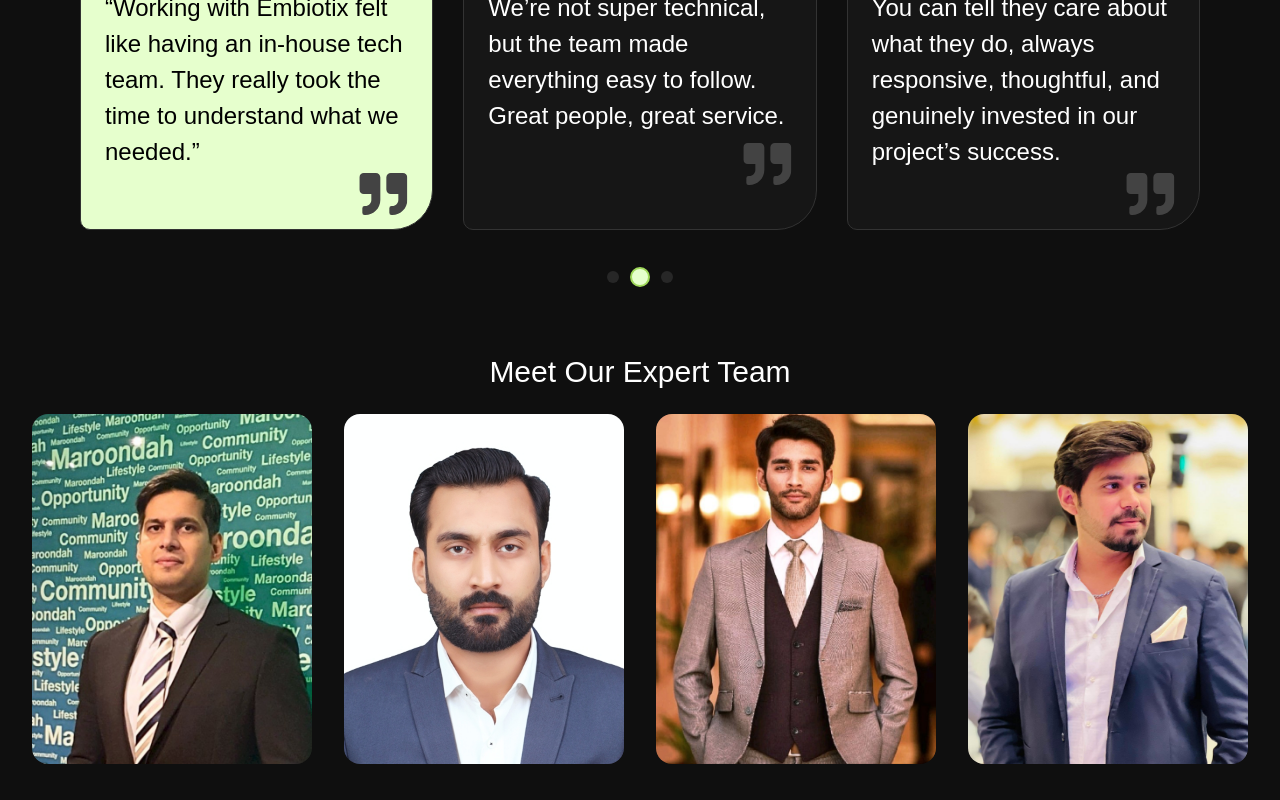
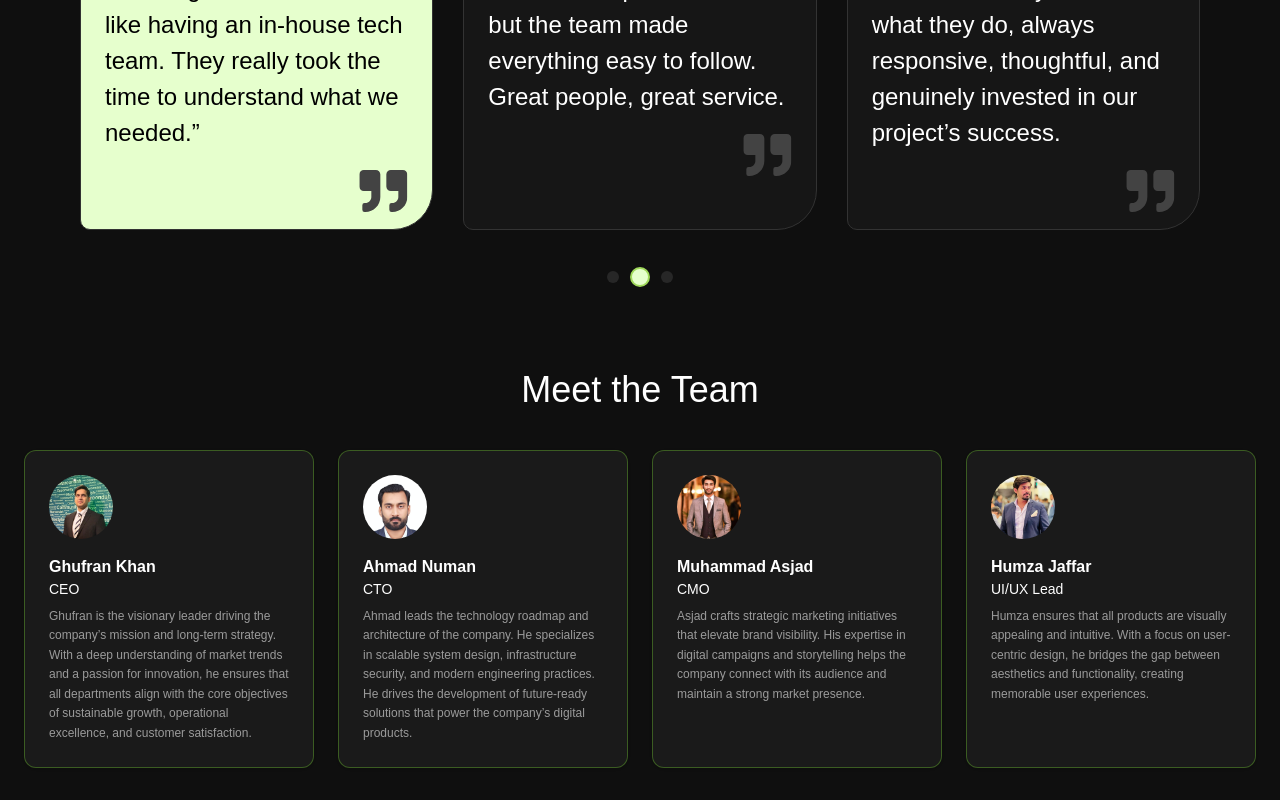
Before and after one commit to waleedgujjar/EMBIOTIX-main, a Next.js app in the folder EMBIOTIX-landing-page-main/: page / in a window 1280 px wide. Shown: the part 3100-3900 px from the top of the page. Built offline with nearby package versions, Linux system fonts and the light colour scheme.

Commit message:
Changes in Teams and client reviews

```diff
--- a/EMBIOTIX-landing-page-main/package.json
+++ b/EMBIOTIX-landing-page-main/package.json
@@ -15,7 +15,7 @@
     "react": "^18.3.1",
     "react-dom": "^18.3.1",
     "react-icons": "^5.5.0",
-    "swiper": "^11.2.5",
+    "swiper": "^11.2.6",
     "typewriter-effect": "^2.21.0"
   },
   "devDependencies": {
--- a/EMBIOTIX-landing-page-main/src/components/clientReviews/page.tsx
+++ b/EMBIOTIX-landing-page-main/src/components/clientReviews/page.tsx
@@ -31,13 +31,13 @@ export default function ClientReviews() {
     {
       name: "Angel Mango",
       description:
-        "You can tell they care about what they do, always responsive, thoughtful, and genuinely invested in our project’s success.",
+        "You can tell they care about what they do, always responsive, thoughtful, and genuinely invested in our project’s success.",
       img: "/images/customer2.png",
     },
   ];
 
   return (
-    <div className="bg-[#0f0f0f] md:px-[80px] md:pt-[60px] px-[40px] py-[30px]">
+    <div className="bg-[#0f0f0f] md:px-[80px] md:pt-[60px] px-[20px] py-[30px]">
       <div className="flex flex-col justify-center items-center">
         <button className="w-[111px] h-[28px] flex justify-center items-center text-[#89f436] bg-[#171F05] border border-[#364C09] rounded-full text-[14px]">
           Testimonials
@@ -57,9 +57,22 @@ export default function ClientReviews() {
           pagination={false}
           modules={[Pagination]}
           spaceBetween={30}
-          slidesPerView={3}
-          centeredSlides={false} // Always show all 3 cards, no centering
           loop={false}
+          centeredSlides={false}
+          breakpoints={{
+            0: {
+              slidesPerView: 1,
+            },
+            640: {
+              slidesPerView: 1.2,
+            },
+            768: {
+              slidesPerView: 2,
+            },
+            1024: {
+              slidesPerView: 3,
+            },
+          }}
           onSlideChange={(swiper) => setActiveIndex(swiper.realIndex)}
           onSwiper={(swiper) => (swiperRef.current = swiper)}
           className="mySwiper"
@@ -67,7 +80,7 @@ export default function ClientReviews() {
           {client_reviews.map((review, index) => (
             <SwiperSlide key={index} className="flex justify-center cursor-pointer">
               <div
-                className={`p-[24px] md:h-[357px] h-[300px] rounded-[10px] border border-[#333] rounded-tl-[40px] rounded-br-[40px] transition-all duration-300 ${
+                className={`p-[24px] w-full max-w-[360px] md:h-[357px] h-auto rounded-[10px] border border-[#333] rounded-tl-[40px] rounded-br-[40px] transition-all duration-300 ${
                   index === activeIndex ? "bg-[#e6ffcd]" : "bg-[#161616]"
                 }`}
                 onClick={() => {
@@ -76,7 +89,7 @@ export default function ClientReviews() {
                 }}
               >
                 <div className="flex gap-[6px]">
-                  <img src={review.img} alt="Customer Image" />
+                  <img src={review.img} alt="Customer Image" className="w-[50px] h-[50px]" />
                   <div className="flex flex-col gap-[6px]">
                     <p
                       className={`md:text-[24px] text-[16px] ${
@@ -92,15 +105,15 @@ export default function ClientReviews() {
                     </div>
                   </div>
                 </div>
-                <div className="flex flex-col justify-between h-3/4">
+                <div className="flex flex-col justify-between mt-4">
                   <p
-                    className={`lg:text-[24px] text-[16px] xl:mt-[32px] mt-[10px] ${
+                    className={`lg:text-[24px] text-[16px] ${
                       index === activeIndex ? "text-[#000]" : "text-[#fff]"
                     }`}
                   >
                     {review.description}
                   </p>
-                  <div className="flex justify-end">
+                  <div className="flex justify-end mt-4">
                     <QuoteRight />
                   </div>
                 </div>
--- a/EMBIOTIX-landing-page-main/src/components/teams/page.tsx
+++ b/EMBIOTIX-landing-page-main/src/components/teams/page.tsx
@@ -1,179 +1,64 @@
 "use client";
-import React from "react";
-import { FaLinkedin, FaGithub } from "react-icons/fa";
-import { Swiper, SwiperSlide } from "swiper/react";
-import { Navigation, Pagination } from "swiper/modules";
+import Image from "next/image";
 import { motion } from "framer-motion";
-import "swiper/css";
-import "swiper/css/navigation";
-import "swiper/css/pagination";
 
-const teamMembers = [
+const team = [
   {
     name: "Ghufran Khan",
     role: "CEO",
-    description: "Leading innovation and setting strategic direction for the company. Passionate about building high-performing teams and driving business growth through technology and vision.",
-    expertise: ["Strategic Planning", "Business Development", "Team Leadership"],
-    experience: "10+ years in Tech Industry",
+    desc: "Ghufran is the visionary leader driving the company’s mission and long-term strategy. With a deep understanding of market trends and a passion for innovation, he ensures that all departments align with the core objectives of sustainable growth, operational excellence, and customer satisfaction.",
     img: "/images/CEO.jpeg",
-    linkedin: "https://www.linkedin.com/in/ghufran-khan",
-    github: "#"
   },
   {
-    name: "Ahmad Nauman",
+    name: "Ahmad Numan",
     role: "CTO",
-    description: "Designing intelligent systems that drive business growth. Expert in scalable architectures and emerging technologies.",
-    expertise: ["System Architecture", "AI/ML", "Cloud Infrastructure"],
-    experience: "8+ years in Software Development",
+    desc: "Ahmad leads the technology roadmap and architecture of the company. He specializes in scalable system design, infrastructure security, and modern engineering practices. He drives the development of future-ready solutions that power the company’s digital products.",
     img: "/images/CTO.jpg",
-    linkedin: "#",
-    github: "#"
   },
   {
     name: "Muhammad Asjad",
     role: "CMO",
-    description: "Leads marketing strategies to grow brand visibility and drive customer engagement. Skilled in digital marketing and creative campaigns.",
-    expertise: ["Digital Marketing", "Brand Strategy", "Content Creation"],
-    experience: "7+ years in Marketing",
+    desc: "Asjad crafts strategic marketing initiatives that elevate brand visibility. His expertise in digital campaigns and storytelling helps the company connect with its audience and maintain a strong market presence.",
     img: "/images/CMO.jpeg",
-    linkedin: "https://www.linkedin.com/in/muhmmad-asjad",
-    github: "#"
   },
   {
     name: "Humza Jaffar",
     role: "UI/UX Lead",
-    description: "Designs intuitive and engaging user experiences that blend aesthetics with functionality. Focused on user-centric design and accessibility.",
-    expertise: ["UI/UX Design", "Prototyping", "User Research"],
-    experience: "6+ years in UI/UX",
+    desc: "Humza ensures that all products are visually appealing and intuitive. With a focus on user-centric design, he bridges the gap between aesthetics and functionality, creating memorable user experiences.",
     img: "/images/humza.jpg",
-    linkedin: "https://www.linkedin.com/in/humza-makhfi-85a5021ab",
-    github: "#"
   },
 ];
 
-export default function TeamSection() {
+export default function TeamGrid() {
   return (
-    <div className="bg-[#0f0f0f] px-2 py-8 md:px-8" id="team">
-      <h2 className="text-white text-2xl md:text-3xl text-center mb-6">
-        Meet Our Expert Team
+    <section className="bg-[#0f0f0f] px-6 py-12" id="team">
+      <h2 className="text-white text-3xl md:text-4xl text-center mb-10">
+        Meet the Team
       </h2>
-      <Swiper
-        modules={[Navigation, Pagination]}
-        spaceBetween={32} // Increased space between cards
-        slidesPerView={4}
-        navigation
-        pagination={{ clickable: true }}
-        breakpoints={{
-          320: { slidesPerView: 1, spaceBetween: 16 },
-          640: { slidesPerView: 2, spaceBetween: 24 },
-          1024: { slidesPerView: 4, spaceBetween: 32 },
-        }}
-        className="team-carousel"
-      >
-      {teamMembers.map((member, idx) => (
-  <SwiperSlide key={idx}>
-    <div className="w-full h-[350px] [perspective:1000px]">
-      <div className="relative w-full h-full transition-transform duration-700 transform-style-preserve-3d hover:rotate-y-180">
-        {/* Front Side */}
-        <div className="absolute w-full h-full backface-hidden">
-          <img
-            src={member.img}
-            alt={member.name}
-            className="w-full h-full object-cover rounded-2xl"
-          />
-        </div>
-        {/* Back Side */}
-        <div className="absolute w-full h-full backface-hidden rotate-y-180 bg-[#161616] text-white p-3 flex flex-col items-center justify-center rounded-2xl border border-[#89f436] shadow-[0_0_10px_rgba(137,244,54,0.2)]">
+      <div className="grid grid-cols-1 sm:grid-cols-2 lg:grid-cols-4 gap-x-6 gap-y-12">
+        {team.map((person, idx) => (
           <motion.div
+            key={idx}
             initial={{ opacity: 0, y: 20 }}
-            whileInView={{ opacity: 1, y: 0 }}
-            transition={{ duration: 0.5 }}
-            className="flex flex-col items-center w-full"
+            animate={{ opacity: 1, y: 0 }}
+            transition={{ delay: idx * 0.1, duration: 0.4 }}
+            className="bg-[#1a1a1a] w-full max-w-[296px] h-auto mx-auto p-6 rounded-xl border border-[#89f436]/30 text-left flex flex-col items-start shadow-sm"
           >
-            <motion.h1
-              initial={{ opacity: 0, y: 10 }}
-              animate={{ opacity: 1, y: 0 }}
-              transition={{ delay: 0.1 }}
-              className="text-white text-[16px] font-bold mb-2 uppercase text-center"
-              style={{ fontFamily: "Melbourne" }}
-            >
-              {member.name}
-            </motion.h1>
-            <motion.p
-              initial={{ opacity: 0, y: 10 }}
-              animate={{ opacity: 1, y: 0 }}
-              transition={{ delay: 0.15 }}
-              className="text-white/80 text-xs mb-2 text-center"
-            >
-              {member.role}
-            </motion.p>
-            <motion.p
-              initial={{ opacity: 0, y: 10 }}
-              animate={{ opacity: 1, y: 0 }}
-              transition={{ delay: 0.2 }}
-              className="text-xs text-center text-white/60 mb-2"
-            >
-              {member.description}
-            </motion.p>
-            <motion.div
-              initial={{ opacity: 0, y: 10 }}
-              animate={{ opacity: 1, y: 0 }}
-              transition={{ delay: 0.25 }}
-              className="mb-2 w-full flex flex-col items-center"
-            >
-              <p className="text-[#89f436] text-[10px] mb-1 text-center font-semibold uppercase tracking-wide">
-                Expertise
-              </p>
-              <div className="flex flex-wrap gap-2 justify-center">
-                {member.expertise.map((skill, i) => (
-                  <span
-                    key={i}
-                    className="text-[#89f436] bg-[#171F05] border border-[#364C09] rounded-full px-2 py-1 text-[11px] font-medium"
-                    style={{ fontFamily: "Melbourne" }}
-                  >
-                    {skill}
-                  </span>
-                ))}
-              </div>
-            </motion.div>
-            <motion.p
-              initial={{ opacity: 0, y: 10 }}
-              animate={{ opacity: 1, y: 0 }}
-              transition={{ delay: 0.3 }}
-              className="text-white/60 text-[10px] mb-2 text-center"
-            >
-              {member.experience}
-            </motion.p>
-            <motion.div
-              initial={{ opacity: 0, y: 10 }}
-              animate={{ opacity: 1, y: 0 }}
-              transition={{ delay: 0.35 }}
-              className="flex gap-3 text-[#89f436] justify-center"
-            >
-              <a
-                href={member.linkedin}
-                target="_blank"
-                rel="noopener noreferrer"
-                className="hover:text-white transition-colors"
-              >
-                <FaLinkedin size={16} />
-              </a>
-              <a
-                href={member.github}
-                target="_blank"
-                rel="noopener noreferrer"
-                className="hover:text-white transition-colors"
-              >
-                <FaGithub size={16} />
-              </a>
-            </motion.div>
+            <Image
+              src={person.img}
+              alt={person.name}
+              width={64}
+              height={64}
+              className="rounded-full object-cover object-top w-16 h-16 mb-4"
+            />
+            <h3 className="text-white font-bold text-base">{person.name}</h3>
+            <p className="text-white text-sm font-medium">{person.role}</p>
+            <p className="text-[#d1d1d1] text-xs leading-relaxed mt-2 opacity-70">
+              {person.desc}
+            </p>
           </motion.div>
-        </div>
+        ))}
       </div>
-    </div>
-  </SwiperSlide>
-))}
-      </Swiper>
-    </div>
+    </section>
   );
 }
```
Also changed, not shown: 1 other file (tests, documents, lock files or other folders).
